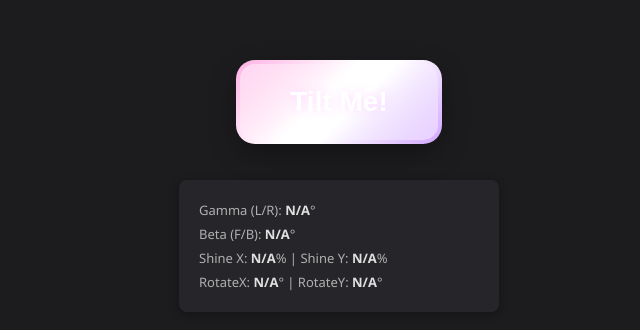
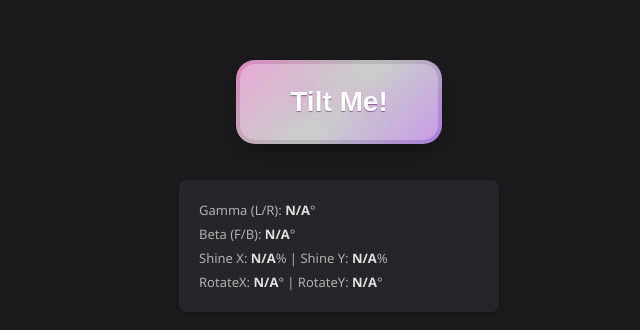
Before and after one commit to ManthanBR/shinybutton, a plain HTML site: page index.html in a window 1280 px wide. Shown: the part 212-542 px from the top of the page, without its empty margins (301-941 px from the left). Drawn offline with Linux system fonts and the light colour scheme.

Commit message:
Update style.css

```diff
--- a/style.css
+++ b/style.css
@@ -13,24 +13,23 @@ body {
 }
 
 .button-container {
-    /* Optional: For grouping or further perspective adjustments */
+    /* Optional */
 }
 
 .shiny-button {
     padding: 22px 50px;
     font-size: 28px;
     font-weight: 600;
-    color: white;
-    background-color: #28282D; /* Dark base for good contrast with shine */
+    color: white; /* Main text color */
+    background-color: #28282D;
     border: none;
-    border-radius: 15px; /* Stored in --button-border-radius */
+    border-radius: 15px;
     cursor: pointer;
     position: relative;
-    overflow: visible; /* For box-shadow visibility */
+    overflow: visible;
     box-shadow: 0 10px 30px rgba(0, 0, 0, 0.4),
                 0 0 0px 2px rgba(0,0,0,0.1);
 
-    /* CSS variables for dynamic control */
     --shine-bg-pos-x: 50%;
     --shine-bg-pos-y: 50%;
     --button-rotate-x: 0deg;
@@ -41,8 +40,11 @@ body {
     transform-style: preserve-3d;
     transform: rotateX(var(--button-rotate-x)) rotateY(var(--button-rotate-y));
     transition: transform 0.05s linear, box-shadow 0.2s;
-    z-index: 1;
-    text-shadow: 0 0 10px hsla(300, 100%, 85%, 0.5); /* Pinkish glow for text */
+    z-index: 1; /* Ensures button content (like text) is above ::after */
+
+    /* Enhanced Text Shadow for better visibility */
+    text-shadow: 0 1px 1px rgba(0,0,0,0.5), /* Darker, sharper shadow */
+                 0 0 15px hsla(300, 90%, 75%, 0.6); /* Softer holographic glow */
 }
 
 .shiny-button:active {
@@ -57,7 +59,7 @@ body {
     position: absolute;
     pointer-events: none;
     transition: background-position 0.05s linear, opacity 0.2s;
-    background-size: 350% 350%; /* Larger for 2D movement, allows highlights to sweep */
+    background-size: 350% 350%;
     background-position: var(--shine-bg-pos-x) var(--shine-bg-pos-y);
 }
 
@@ -70,27 +72,27 @@ body {
     border-radius: var(--button-border-radius);
     background-image: linear-gradient(
         135deg,
-        /* Color band 1: Purple to Pink with White Highlight */
-        hsla(280, 70%, 60%, 0.2) 5%,  /* Softer start */
-        hsla(300, 80%, 65%, 0.6) 15%, /* Main Pink/Purple */
-        hsla(310, 100%, 95%, 0.8) 20%,/* Bright Highlight Start (very light pink) */
-        hsla(0, 0%, 100%, 0.9) 22.5%, /* Peak White Highlight */
-        hsla(310, 100%, 95%, 0.8) 25%,/* Bright Highlight End */
-        hsla(320, 80%, 65%, 0.6) 35%, /* Main Pink */
-        hsla(340, 70%, 60%, 0.2) 45%, /* Softer end of this band */
+        /* Color band 1: Purple to Pink with Subtler White Highlight */
+        hsla(280, 70%, 60%, 0.3) 5%,
+        hsla(300, 80%, 65%, 0.5) 15%,
+        hsla(310, 90%, 80%, 0.6) 21%, /* Light Pink transition to highlight */
+        hsla(0, 0%, 100%, 0.55) 23%,  /* **REDUCED OPACITY & NARROWER White Highlight peak** */
+        hsla(310, 90%, 80%, 0.6) 25%, /* Light Pink transition from highlight */
+        hsla(320, 80%, 65%, 0.5) 35%,
+        hsla(340, 70%, 60%, 0.3) 45%,
 
-        /* Color band 2: Indigo to Magenta with White Highlight */
-        hsla(260, 70%, 60%, 0.2) 55%, /* Softer start */
-        hsla(270, 80%, 65%, 0.6) 65%, /* Main Indigo/Purple */
-        hsla(280, 100%, 95%, 0.8) 70%,/* Bright Highlight Start (very light purple) */
-        hsla(0, 0%, 100%, 0.9) 72.5%, /* Peak White Highlight */
-        hsla(280, 100%, 95%, 0.8) 75%,/* Bright Highlight End */
-        hsla(290, 80%, 65%, 0.6) 85%, /* Main Magenta */
-        hsla(300, 70%, 60%, 0.2) 95%  /* Softer end */
+        /* Color band 2: Indigo to Magenta with Subtler White Highlight */
+        hsla(260, 70%, 60%, 0.3) 55%,
+        hsla(270, 80%, 65%, 0.5) 65%,
+        hsla(280, 90%, 80%, 0.6) 71%, /* Light Purple transition to highlight */
+        hsla(0, 0%, 100%, 0.55) 73%,  /* **REDUCED OPACITY & NARROWER White Highlight peak** */
+        hsla(280, 90%, 80%, 0.6) 75%, /* Light Purple transition from highlight */
+        hsla(290, 80%, 65%, 0.5) 85%,
+        hsla(300, 70%, 60%, 0.3) 95%
     );
-    opacity: 0.8; /* Slightly increased opacity for brighter overall shine */
-    mix-blend-mode: color-dodge; /* This mode makes light colors very bright */
-    z-index: 1;
+    opacity: 0.7; /* Can reduce this slightly if needed, e.g., 0.65 */
+    mix-blend-mode: color-dodge;
+    z-index: 1; /* This ensures ::before is on top of the button's bg, but text needs its own context or higher z-index */
 }
 
 /* SHINY BORDER (::after) */
@@ -102,16 +104,16 @@ body {
     border-radius: calc(var(--button-border-radius) + var(--border-thickness));
     background-image: linear-gradient(
         135deg,
-        hsl(290, 100%, 60%) 0%,    /* Vivid Purple */
-        hsl(320, 100%, 65%) 20%,   /* Hot Pink */
-        hsl(0, 0%, 100%) 48%,      /* White Highlight Start */
-        hsl(0, 0%, 100%) 52%,      /* White Highlight End (creates a sharp band) */
-        hsl(270, 100%, 60%) 80%,   /* Indigo/Violet */
-        hsl(290, 100%, 60%) 100%   /* Loop Purple */
+        hsl(290, 100%, 60%) 0%,
+        hsl(320, 100%, 65%) 20%,
+        /* Subtler white highlight for border */
+        hsla(0, 0%, 100%, 0.7) 49%,  /* **REDUCED OPACITY White Highlight Start** */
+        hsla(0, 0%, 100%, 0.7) 51%,  /* **REDUCED OPACITY White Highlight End** (sharper but less intense) */
+        hsl(270, 100%, 60%) 80%,
+        hsl(290, 100%, 60%) 100%
     );
-    opacity: 1; /* Border shine is fully opaque */
+    opacity: 1;
     z-index: -1; /* Behind the button's main background */
-    /* No mix-blend-mode needed here as it's a solid color shine */
 }
 
 .debug-info {
```
